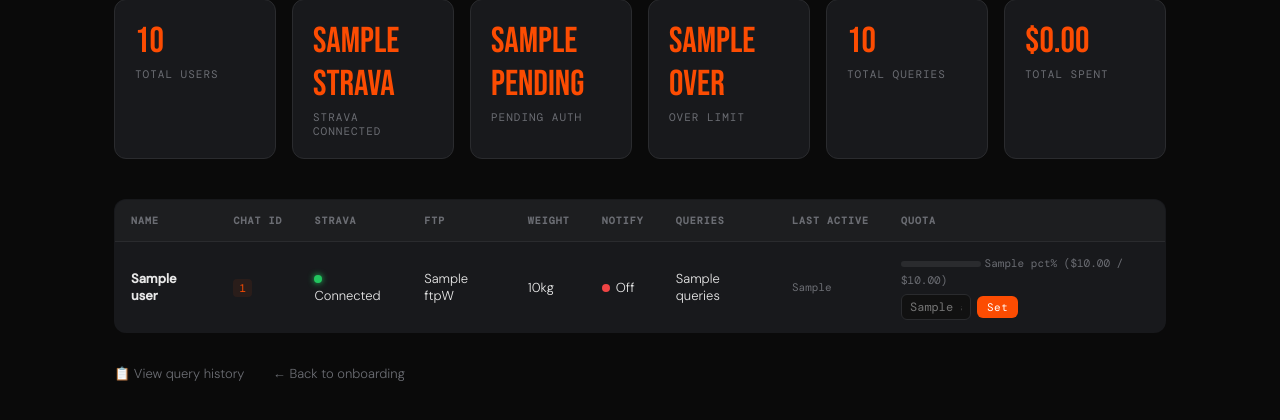
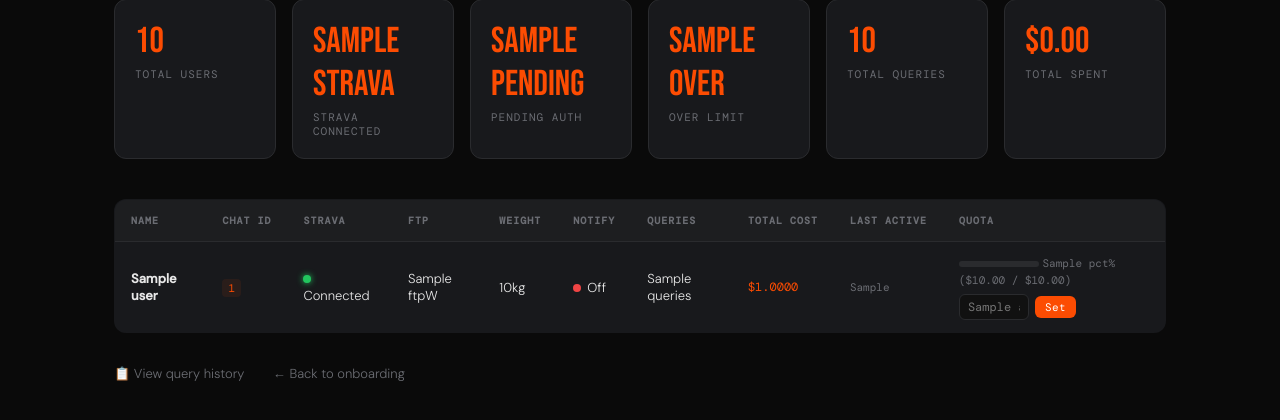
Before and after one commit to andreyshindler/strava-custom-coach, a Flask app: template onboarding/templates/admin.html in a window 1280 px wide. Shown: the part 174-594 px from the top of the page. Run offline with Flask 3, Linux system fonts and the light colour scheme; the template is opened without the code that fills it: most values are stand-ins (such as "Sample title", 1, 10 or a date in 2020); parts of the project's set-up code (start-up, migrations or seed data) failed here and were passed over.

Commit message:
Add total cost column per user on admin panel

```diff
--- a/onboarding/app.py
+++ b/onboarding/app.py
@@ -354,10 +354,10 @@ def admin():
             if db_file.exists():
                 try:
                     with _sqlite3.connect(db_file) as conn:
-                        row = conn.execute("SELECT COUNT(*), MAX(timestamp) FROM queries").fetchone()
-                        queries, last_query = row[0], row[1]
+                        row = conn.execute("SELECT COUNT(*), SUM(cost_usd), MAX(timestamp) FROM queries").fetchone()
+                        queries, total_cost, last_query = row[0], row[1] or 0.0, row[2]
                 except Exception:
-                    pass
+                    total_cost = 0.0
 
             users.append({
                 "chat_id":    d.name,
@@ -370,6 +370,7 @@ def admin():
                 "spent":      spent,
                 "pct":        pct,
                 "queries":    queries,
+                "total_cost": round(total_cost, 4),
                 "last_query": _utc_to_local(last_query) if last_query else "—",
             })
     total   = len(users)
--- a/onboarding/templates/admin.html
+++ b/onboarding/templates/admin.html
@@ -92,6 +92,7 @@
         <th>Weight</th>
         <th>Notify</th>
         <th>Queries</th>
+        <th>Total Cost</th>
         <th>Last Active</th>
         <th>Quota</th>
       </tr>
@@ -115,6 +116,7 @@
           {% else %}<span class="dot red"></span>Off{% endif %}
         </td>
         <td>{{ u.queries }}</td>
+        <td style="font-family:'DM Mono',monospace;font-size:12px;color:var(--orange)">${{ "%.4f"|format(u.total_cost) }}</td>
         <td class="muted" style="font-size:11px;font-family:'DM Mono',monospace">{{ u.last_query }}</td>
         <td>
           {% if not u.strava and u.allowance is none %}
```
